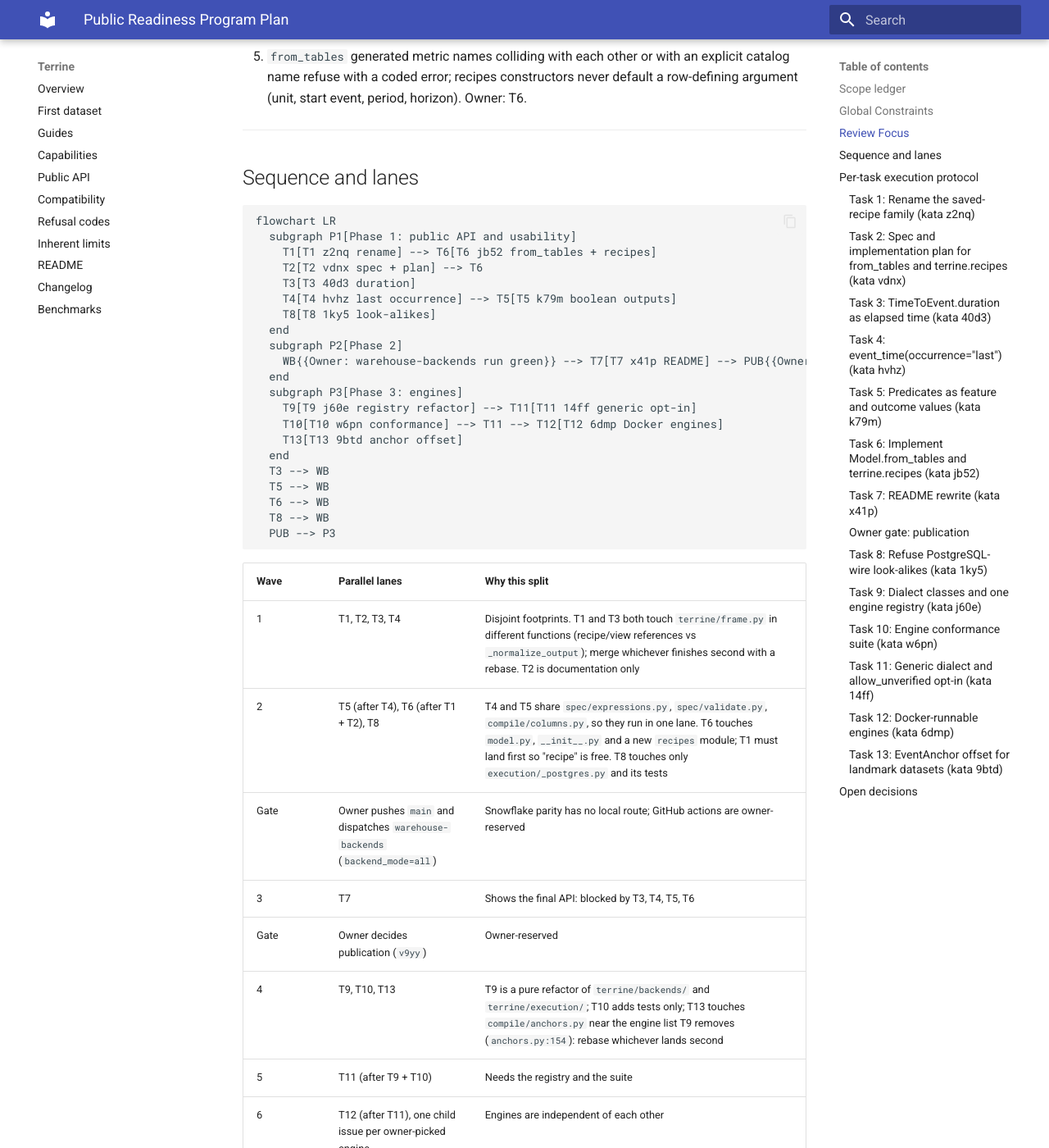
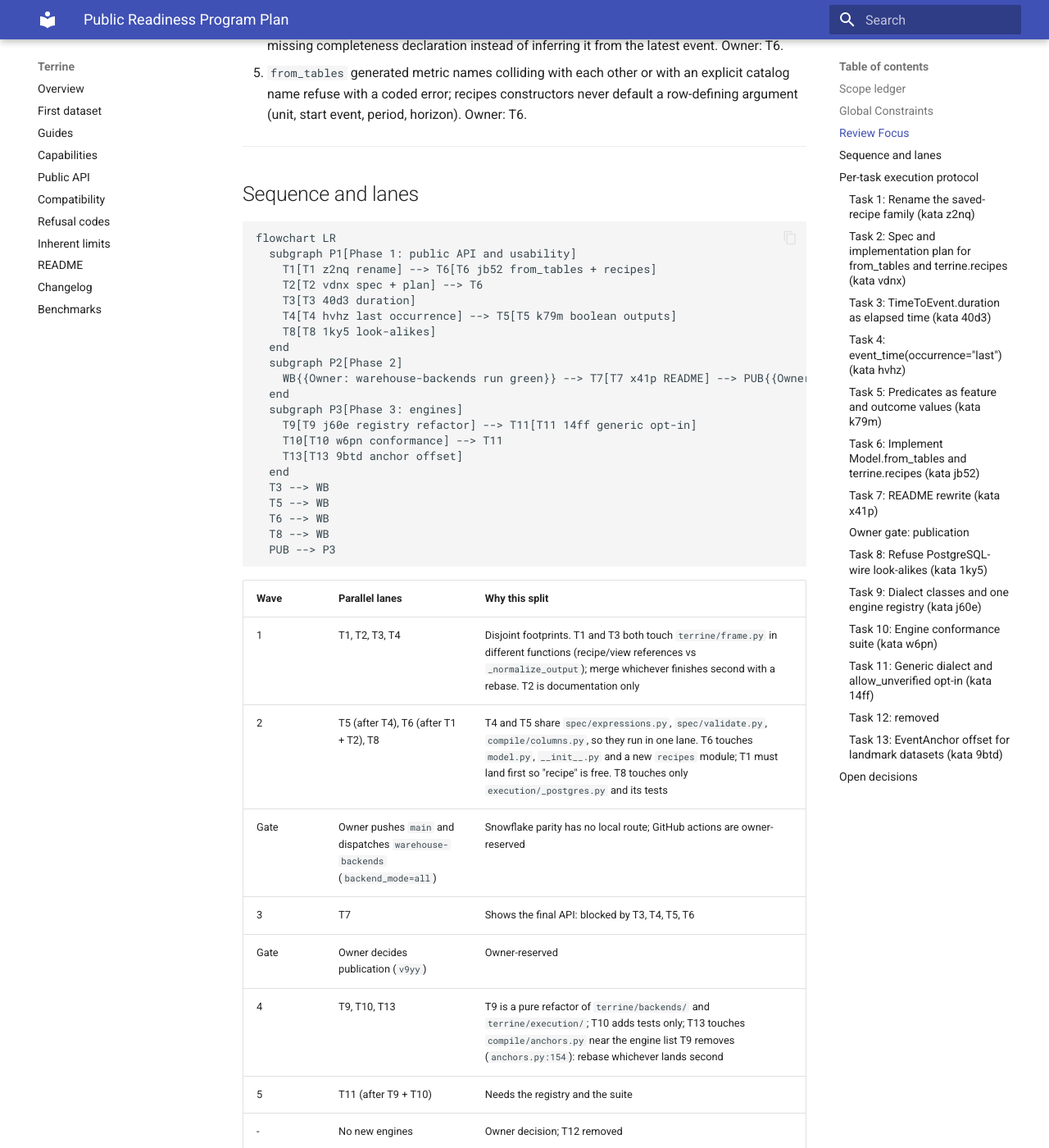
Before and after one commit to kylejcaron/terrine, an MkDocs documentation site: the page built from docs/superpowers/plans/2026-10-26-public-readiness.md, in a window 1280 px wide and 1400 px high, scrolled down 3189 px. Shown: the whole window at 82% size. Built offline with MkDocs 1.6.1 and Material for MkDocs 9.7.7, drawn with Linux system fonts in a browser that asks for light colours; some of the changed text lies outside the part shown.

Commit message:
docs: drop new engines from the public readiness plan

```diff
--- a/docs/superpowers/plans/2026-10-26-public-readiness.md
+++ b/docs/superpowers/plans/2026-10-26-public-readiness.md
@@ -22,7 +22,7 @@
 | 6 | `event_time(occurrence="last")`; predicates as feature/outcome values; both in phase 1 | Owner: "should we come up to solutions for these now?"; "ok can you make a plan for this?" (reply to "If you agree, I'll move k79m and hvhz to priority 1") | Yes |
 | 7a | Engine registry and conformance suite for 10-15+ engines | Owner: "assume we'll support 10-15 in the near future and might expand further beyond that"; "yes please!" | Yes |
 | 7b | Opt-in generic default for unregistered Ibis backends | Owner: "isnt it as easy as seeing which ibis backend is provided and giving a warning?"; "does your proposed solution have a default operation, ie just default unverified ibis?"; "yes please!" | Yes |
-| 7c | Which engines to add first, and in what order | Agent-proposed list (Trino, ClickHouse, SQL Server, Oracle, Spark); the capability itself is row 7a | **No** - T12 starts only with owner-picked engines; listed in the needs-human issue |
+| 7c | Adding new engines (Trino, ClickHouse, SQL Server, Oracle, Spark, ...) | Owner: "we wont add additional engines as part of this work" | **Out of scope** - no tasks; kata `6dmp` stays in the backlog outside this plan |
 | 8 | Refuse PostgreSQL-wire look-alikes (Redshift etc. admitted as PostgreSQL); moved before publication | Owner standing rule (global AGENTS.md): "Do not defer related defects found while working". Placement in phase 1 is provisional (plan review, high finding) | Yes (placement provisional; see Open decisions) |
 | 9 | `from_catalog` accepts a mapping; examples import public modules only (kata `tcv2`) | Agent-proposed | **No** - no tasks; listed in the needs-human issue |
 | 10 | Readable, consistent completeness columns across shapes (kata `12j7`) | Agent-proposed | **No** - no tasks; listed in the needs-human issue |
@@ -66,7 +66,7 @@
   end
   subgraph P3[Phase 3: engines]
     T9[T9 j60e registry refactor] --> T11[T11 14ff generic opt-in]
-    T10[T10 w6pn conformance] --> T11 --> T12[T12 6dmp Docker engines]
+    T10[T10 w6pn conformance] --> T11
     T13[T13 9btd anchor offset]
   end
   T3 --> WB
@@ -85,7 +85,7 @@
 | Gate | Owner decides publication (`v9yy`) | Owner-reserved |
 | 4 | T9, T10, T13 | T9 is a pure refactor of `terrine/backends/` and `terrine/execution/`; T10 adds tests only; T13 touches `compile/anchors.py` near the engine list T9 removes (`anchors.py:154`): rebase whichever lands second |
 | 5 | T11 (after T9 + T10) | Needs the registry and the suite |
-| 6 | T12 (after T11), one child issue per owner-picked engine | Engines are independent of each other |
+| - | No new engines | Owner decision; T12 removed |
 
 Concurrency cap: at most four worktrees at once; waves 1 and 2 stay within it.
 
@@ -215,9 +215,9 @@
 
 **Path:** architectural; short spec from the `7zj3` parent design, then plan. **After:** T9, T10. **Branch:** `feat/generic-backend`.
 
-### Task 12: Docker-runnable engines (kata `6dmp`)
+### Task 12: removed
 
-**Path:** one child issue and branch per owner-picked engine (candidates: Trino, ClickHouse, SQL Server, Oracle, Spark), each: conformance with the generic dialect, overrides, session strategy, identity check, CI job, docs. **After:** T11.
+Adding engines is out of scope for this plan (owner: "we wont add additional engines as part of this work"). The registry, conformance suite and generic opt-in (T9-T11) make a later engine a single dialect file plus a CI job; kata `6dmp` holds that backlog.
 
 ### Task 13: `EventAnchor` offset for landmark datasets (kata `9btd`)
 
```
Also changed, not shown: other parts of docs/superpowers/plans/2026-10-26-public-readiness.md (+1 -1 lines).
